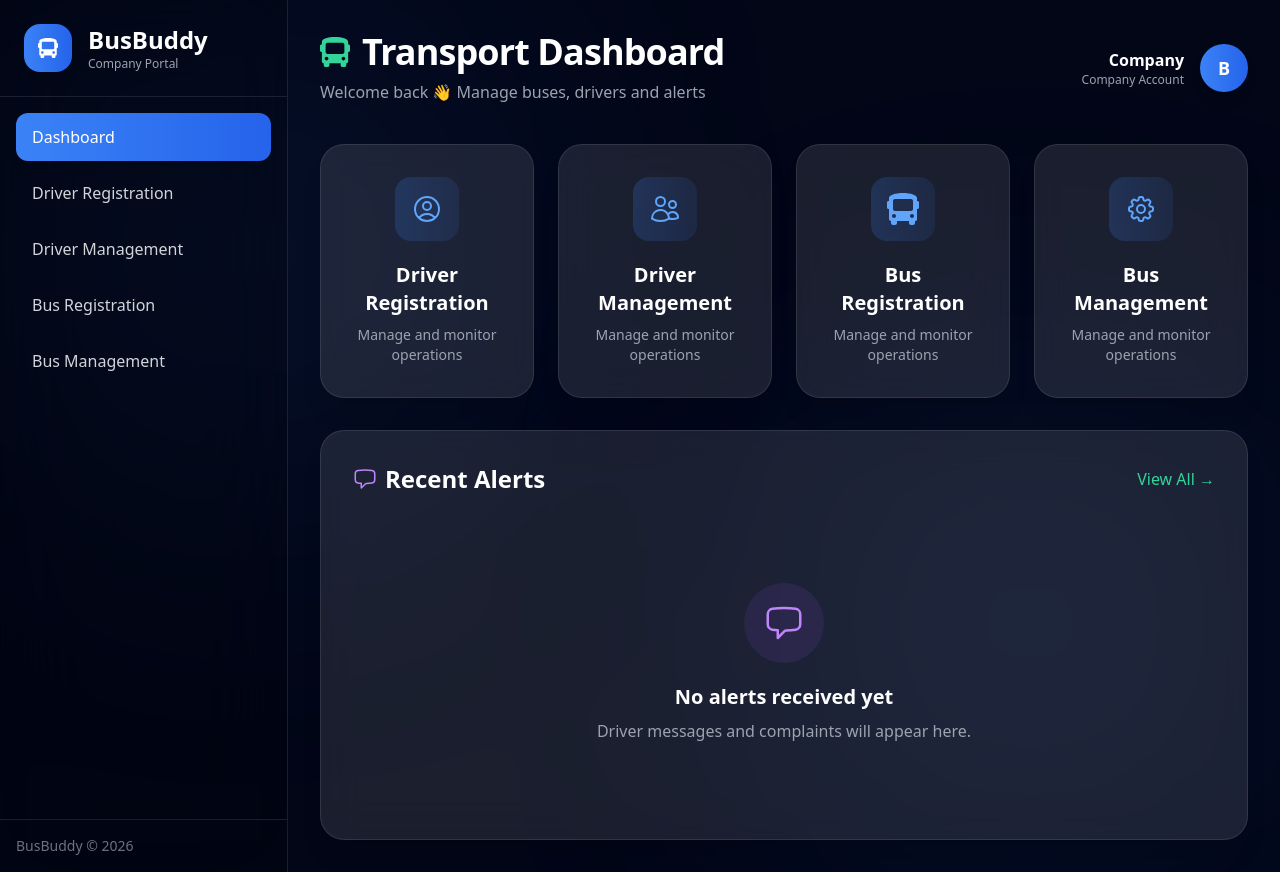
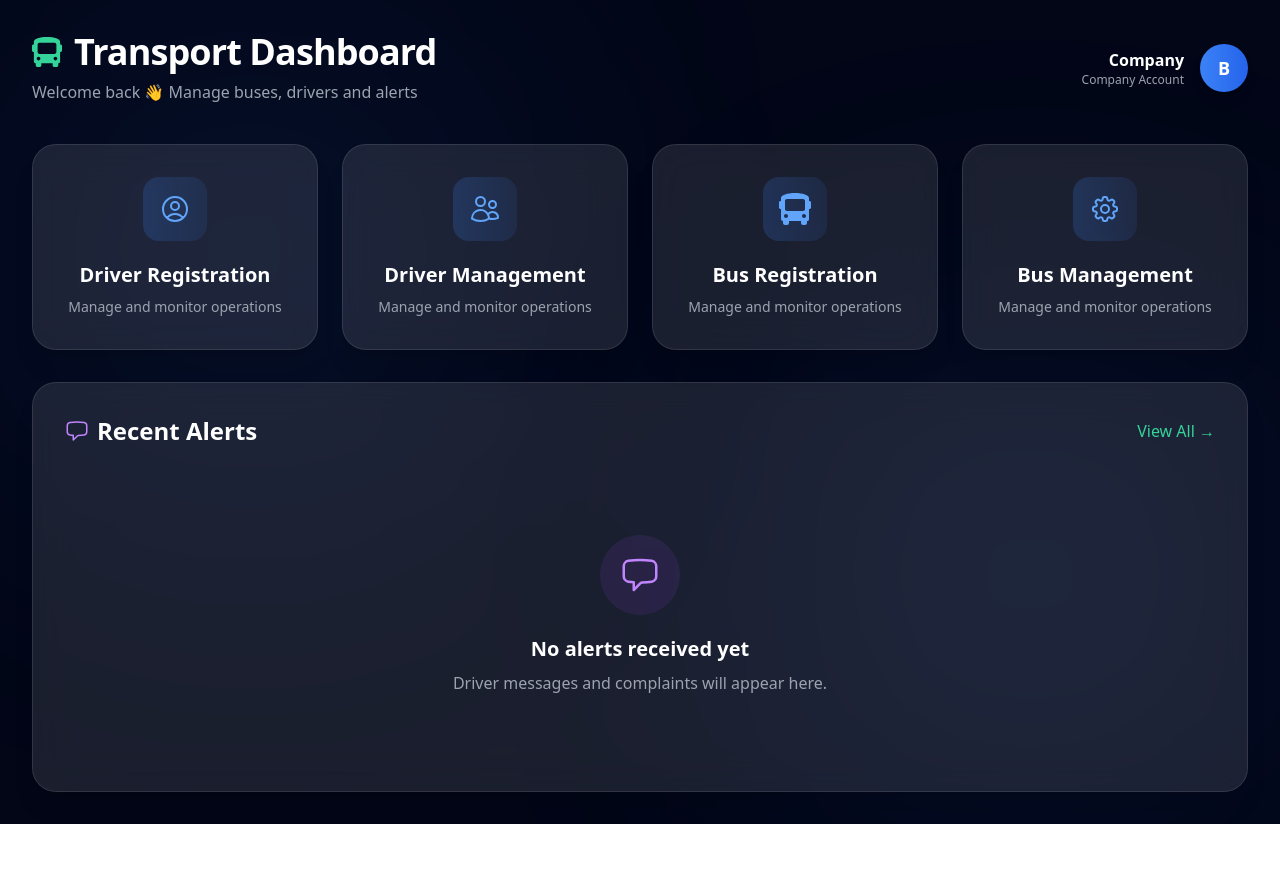
Before and after one commit to RaninduAmarasinghe/busbuddy_companyweb, a React (Create React App) app: page /dashboard in a window 1280 px wide. After the commit the page ends 824 px from the top, so only its background shows below. Built offline with nearby package versions, Linux system fonts and the light colour scheme.

Commit message:
refactor: revoke slide bar

```diff
--- a/src/pages/Dashboard.js
+++ b/src/pages/Dashboard.js
@@ -131,75 +131,7 @@ return (
    <div className="absolute top-0 left-0 w-[500px] h-[500px] bg-blue-500/10 blur-[140px] rounded-full"></div>
 <div className="absolute bottom-0 right-0 w-[500px] h-[500px] bg-blue-500/10 blur-[140px] rounded-full"></div>
 
-    {/* Sidebar */}
-    <aside className="w-72 bg-black/20 backdrop-blur-2xl border-r border-white/10 flex flex-col z-10">
 
-      <div className="p-6 border-b border-white/10">
-        <div className="flex items-center gap-4">
-
-         <div className="w-12 h-12 rounded-2xl bg-gradient-to-r from-blue-500 to-blue-600 flex items-center justify-center shadow-lg">
-            <FaBus className="text-white text-xl" />
-          </div>
-
-          <div>
-            <h1 className="text-2xl font-bold">
-              BusBuddy
-            </h1>
-
-            <p className="text-xs text-gray-400">
-              Company Portal
-            </p>
-          </div>
-
-        </div>
-      </div>
-
-      <nav className="flex-1 p-4 space-y-2">
-
-        <button
-          onClick={() => navigate('/dashboard')}
-          className="w-full flex items-center gap-3 px-4 py-3 rounded-xl bg-gradient-to-r from-blue-500 to-blue-600 shadow-lg"
-        >
-          Dashboard
-        </button>
-
-        <button
-          onClick={() => navigate('/driver/register')}
-          className="w-full flex items-center gap-3 px-4 py-3 rounded-xl text-gray-300 hover:bg-white/5 hover:text-white transition-all"
-        >
-          Driver Registration
-        </button>
-
-        <button
-          onClick={() => navigate('/drivers/manage')}
-          className="w-full flex items-center gap-3 px-4 py-3 rounded-xl text-gray-300 hover:bg-white/5 hover:text-white transition-all"
-        >
-          Driver Management
-        </button>
-
-        <button
-          onClick={() => navigate('/bus/register')}
-          className="w-full flex items-center gap-3 px-4 py-3 rounded-xl text-gray-300 hover:bg-white/5 hover:text-white transition-all"
-        >
-          Bus Registration
-        </button>
-
-        <button
-          onClick={() => navigate('/bus/management')}
-          className="w-full flex items-center gap-3 px-4 py-3 rounded-xl text-gray-300 hover:bg-white/5 hover:text-white transition-all"
-        >
-          Bus Management
-        </button>
-
-      </nav>
-
-      <div className="p-4 border-t border-white/10">
-        <div className="text-sm text-gray-500">
-          BusBuddy © 2026
-        </div>
-      </div>
-
-    </aside>
 
     {/* Main Content */}
     <main className="flex-1 p-8 relative z-10">
--- a/src/pages/Driverregister.js
+++ b/src/pages/Driverregister.js
@@ -130,6 +130,7 @@ export default function DriverRegister() {
         if (errors[name]) setErrors((prev) => ({ ...prev, [name]: "" }));
     };
 
+
     return (
         <div className="min-h-screen bg-gradient-to-br from-gray-900 to-black flex items-center justify-center p-4">
             <div className="bg-gray-900/50 backdrop-blur-md border border-cyan-300/20 shadow-xl w-full max-w-md p-8 rounded-2xl">
```
Also changed, not shown: src/components/CompanyLayout.js (added, +83 -0 lines).
